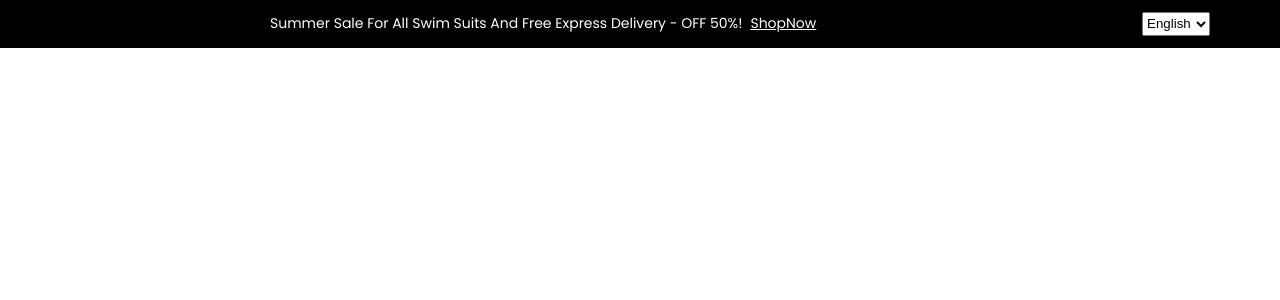
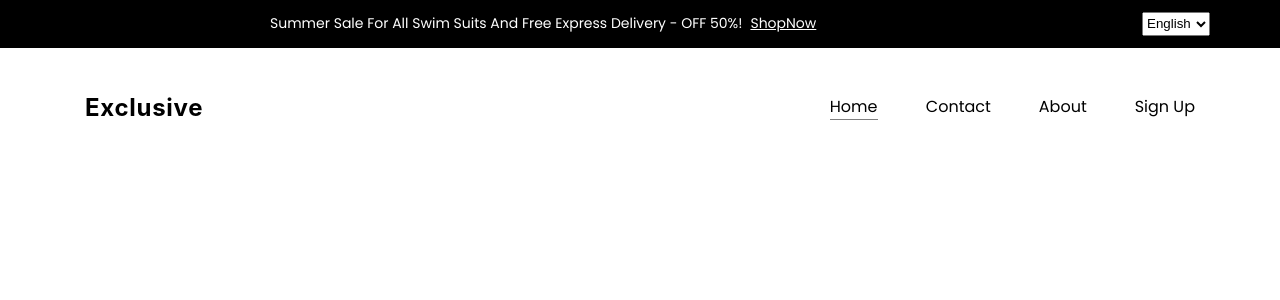
Before and after one commit to AndreyHunter/exclusive, a React (Vite) app: page / in a window 1280 px wide. Shown: the top 300 px of the page. Built offline with nearby package versions, Linux system fonts and the light colour scheme.

Commit message:
Made a headerNav component and created a constants folder

```diff
--- /dev/null
+++ b/src/components/header/Header.jsx
@@ -0,0 +1,21 @@
+import Logo from '../../ui/logo/Logo';
+import HeaderNav from './headerNav/HeaderNav';
+
+import Container from '../container/Container';
+
+import navBarPages from '../../constants/navBarPages';
+
+import styles from './header.module.scss';
+
+const Header = () => {
+    return (
+        <Container>
+            <div className={styles.content}>
+                <Logo />
+                <HeaderNav pages={navBarPages} />
+            </div>
+        </Container>
+    );
+};
+
+export default Header;
--- /dev/null
+++ b/src/components/header/header.module.scss
@@ -0,0 +1,5 @@
+.content {
+    display: flex;
+    align-items: center;
+    justify-content: space-between;
+}
--- /dev/null
+++ b/src/components/header/headerNav/HeaderNav.jsx
@@ -0,0 +1,28 @@
+import { NavLink, useLocation } from 'react-router-dom';
+
+import line from './line.svg';
+
+import styles from './headerNav.module.scss';
+
+const HeaderNav = ({ pages }) => {
+    const location = useLocation();
+    // const isActive = ({ isActive }) => (isActive ? `${styles.link} ${styles.active}` : styles.link);
+
+    return (
+        <nav>
+            <ul className={styles.list}>
+                {pages &&
+                    pages.map((page, index) => (
+                        <li key={index}>
+                            <NavLink to={page.path} className={styles.link}>
+                                {page.name}
+                                {location.pathname === page.path ? <img src={line} /> : null}
+                            </NavLink>
+                        </li>
+                    ))}
+            </ul>
+        </nav>
+    );
+};
+
+export default HeaderNav;
--- /dev/null
+++ b/src/components/header/headerNav/headerNav.module.scss
@@ -0,0 +1,16 @@
+.list {
+    display: flex;
+    gap: 48px;
+}
+
+.link {
+    display: flex;
+    flex-direction: column;
+    color: black;
+    font-size: 1rem;
+    line-height: 150%;
+}
+
+// .link.active {
+//     border-bottom: 2px solid rgba(0, 0, 0, 0.5);
+// }
--- /dev/null
+++ b/src/constants/navBarPages.js
@@ -0,0 +1,20 @@
+const navBarPages = [
+    {
+        name: 'Home',
+        path: '/',
+    },
+    {
+        name: 'Contact',
+        path: '/contacts',
+    },
+    {
+        name: 'About',
+        path: '/about',
+    },
+    {
+        name: 'Sign Up',
+        path: '/signup',
+    },
+];
+
+export default navBarPages;
--- a/src/pages/homePage/HomePage.jsx
+++ b/src/pages/homePage/HomePage.jsx
@@ -1,4 +1,5 @@
 import TopHeader from '../../components/topHeader/TopHeader';
+import Header from '../../components/header/Header';
 
 import Container from '../../components/container/Container';
 
@@ -7,8 +8,12 @@ import styles from './homePage.module.scss';
 const HomePage = () => {
     return (
         <>
-            <TopHeader />
-            <Container variant="default" />
+            <div style={{ paddingBottom: 45 }}>
+                <TopHeader />
+            </div>
+            <Container variant="default">
+                <Header />
+            </Container>
         </>
     );
 };
```
Also changed, not shown: src/components/header/headerNav/line.svg (added).
